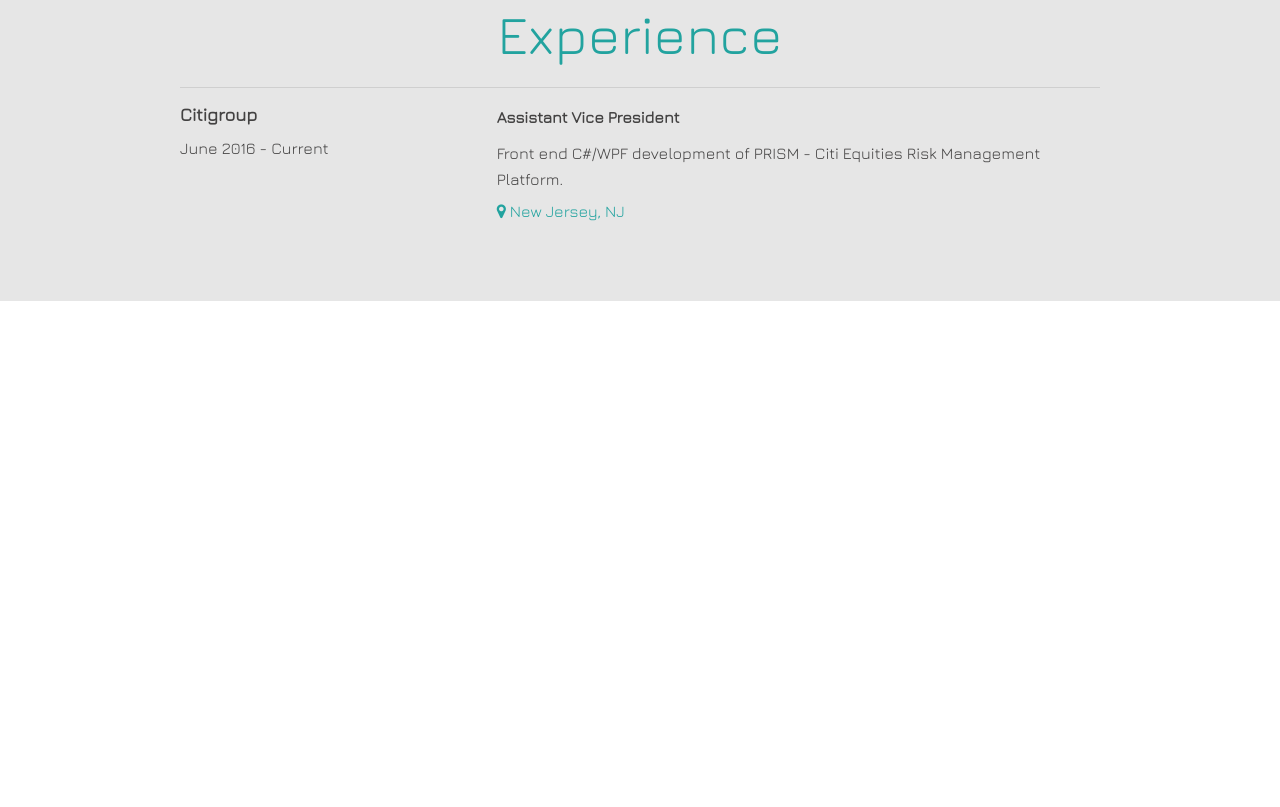
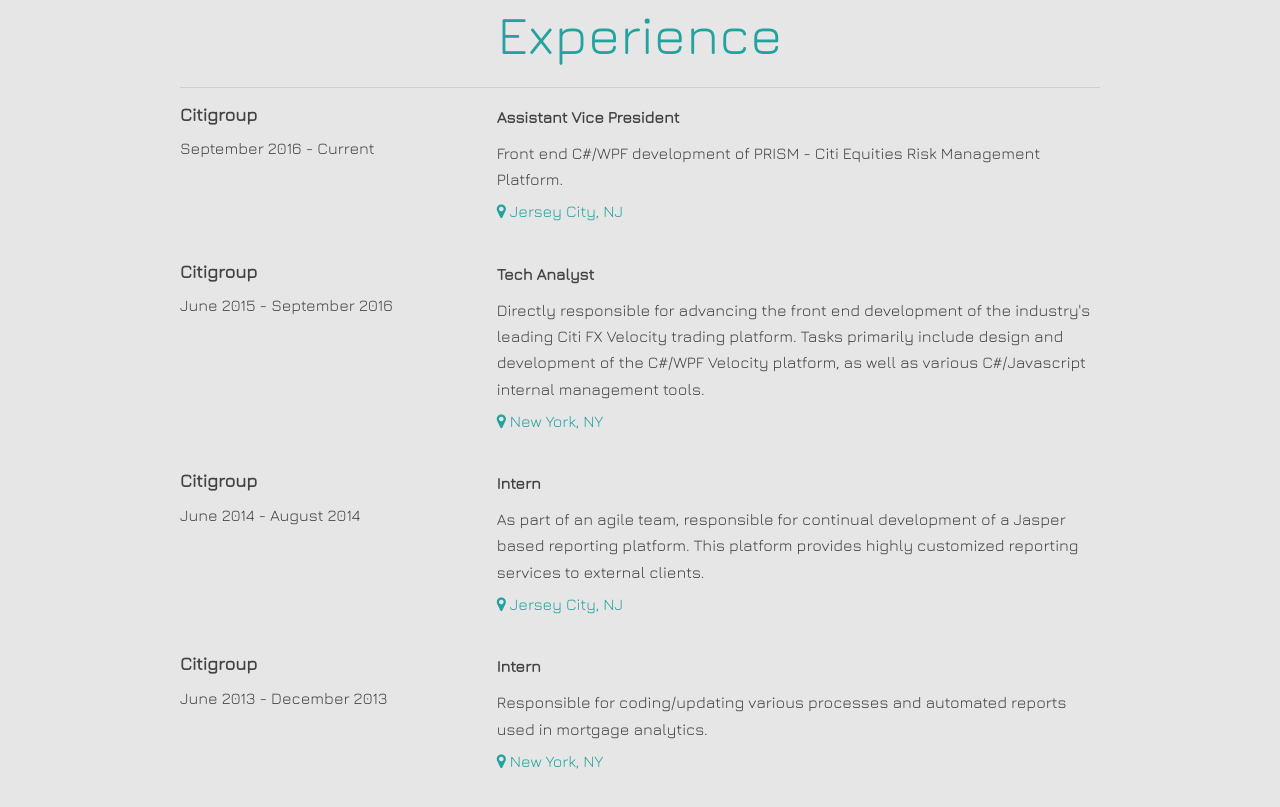
Before and after one commit to Antonite/Website, an Angular app: page / in a window 1280 px wide. Shown: the part 1500-2307 px from the top of the page. Before the commit the page ends 1801 px from the top, so only its background shows below. Built offline with nearby package versions, Linux system fonts and the light colour scheme; a web font is replaced by a local one.

Commit message:
add experience text

```diff
--- a/src/app/app.component.html
+++ b/src/app/app.component.html
@@ -55,24 +55,94 @@
           <div class="col-md-4">
             <h4>Citigroup</h4>
             <p class="expTime">
-              June 2016 - Current
+              September 2016 - Current
             </p>
           </div>
           <div class="col-md-8">
             <p>
               <strong>Assistant Vice President</strong>
-              <span class="hidden-phone">
+              <span>
                 Front end C#/WPF development of PRISM - Citi Equities Risk Management Platform.
               </span>
               <span class="exp-details">
                 <span class="location">
                   <i class="fa fa-map-marker" aria-hidden="true"></i>
-                  New Jersey, NJ
+                  Jersey City, NJ
                 </span>
               </span>
             </p>
           </div>
         </div>
+
+        <div class="exp row">
+          <div class="col-md-4">
+            <h4>Citigroup</h4>
+            <p class="expTime">
+              June 2015 - September 2016
+            </p>
+          </div>
+          <div class="col-md-8">
+            <p>
+              <strong>Tech Analyst</strong>
+              <span>
+                Directly responsible for advancing the front end development of the industry's leading Citi FX Velocity trading platform. Tasks primarily include design and development of the C#/WPF Velocity platform, as well as various C#/Javascript internal management tools.
+              </span>
+              <span class="exp-details">
+                <span class="location">
+                  <i class="fa fa-map-marker" aria-hidden="true"></i>
+                  New York, NY
+                </span>
+              </span>
+            </p>
+          </div>
+        </div>
+
+        <div class="exp row">
+          <div class="col-md-4">
+            <h4>Citigroup</h4>
+            <p class="expTime">
+              June 2014 - August 2014
+            </p>
+          </div>
+          <div class="col-md-8">
+            <p>
+              <strong>Intern</strong>
+              <span>
+                As part of an agile team, responsible for continual development of a Jasper based reporting platform. This platform provides highly customized reporting services to external clients.
+              </span>
+              <span class="exp-details">
+                <span class="location">
+                  <i class="fa fa-map-marker" aria-hidden="true"></i>
+                  Jersey City, NJ
+                </span>
+              </span>
+            </p>
+          </div>
+        </div>
+
+        <div class="exp row">
+          <div class="col-md-4">
+            <h4>Citigroup</h4>
+            <p class="expTime">
+              June 2013 - December 2013
+            </p>
+          </div>
+          <div class="col-md-8">
+            <p>
+              <strong>Intern</strong>
+              <span>
+                Responsible for coding/updating various processes and automated reports used in mortgage analytics.
+              </span>
+              <span class="exp-details">
+                <span class="location">
+                  <i class="fa fa-map-marker" aria-hidden="true"></i>
+                  New York, NY
+                </span>
+              </span>
+            </p>
+          </div>
+        </div>
+
       </div>
     </div>
   </div>
```
